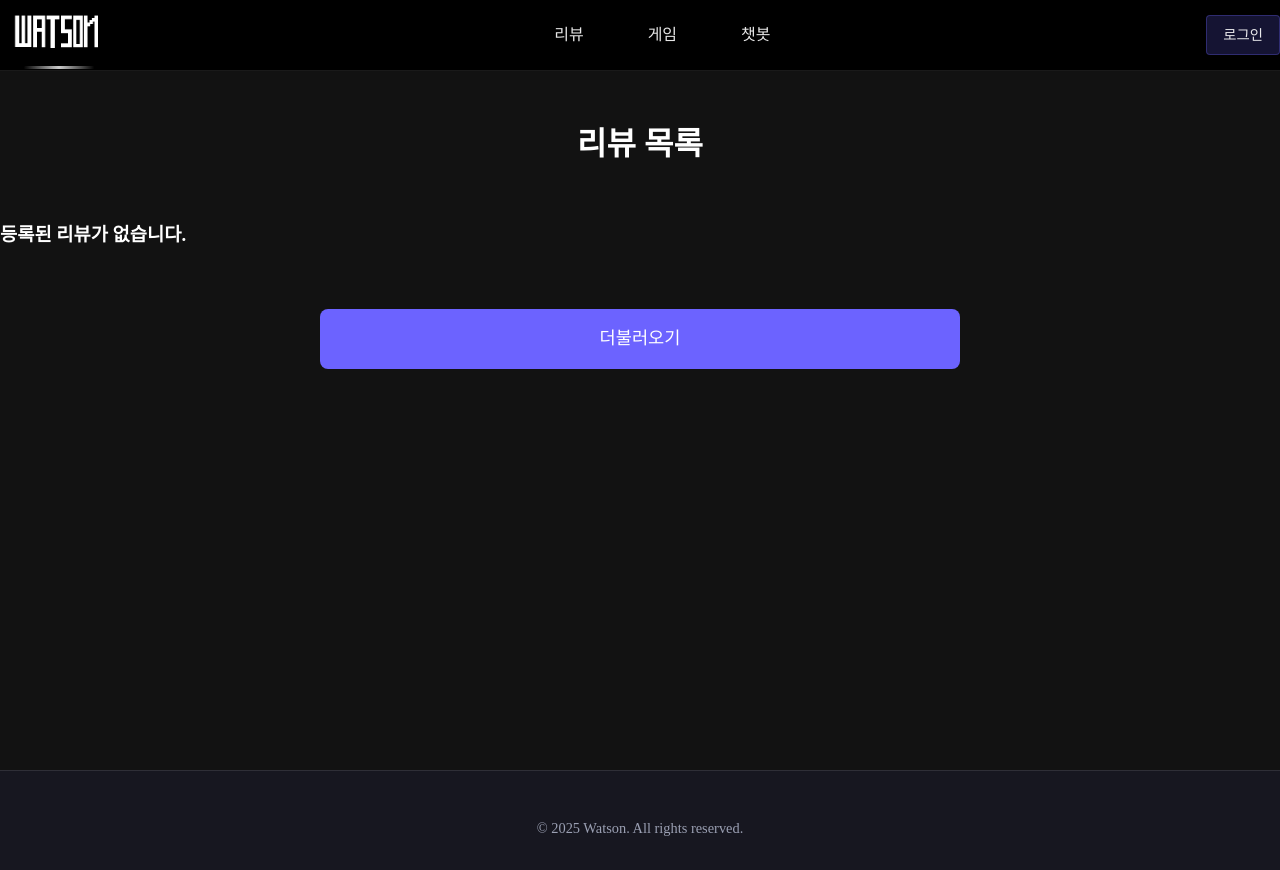
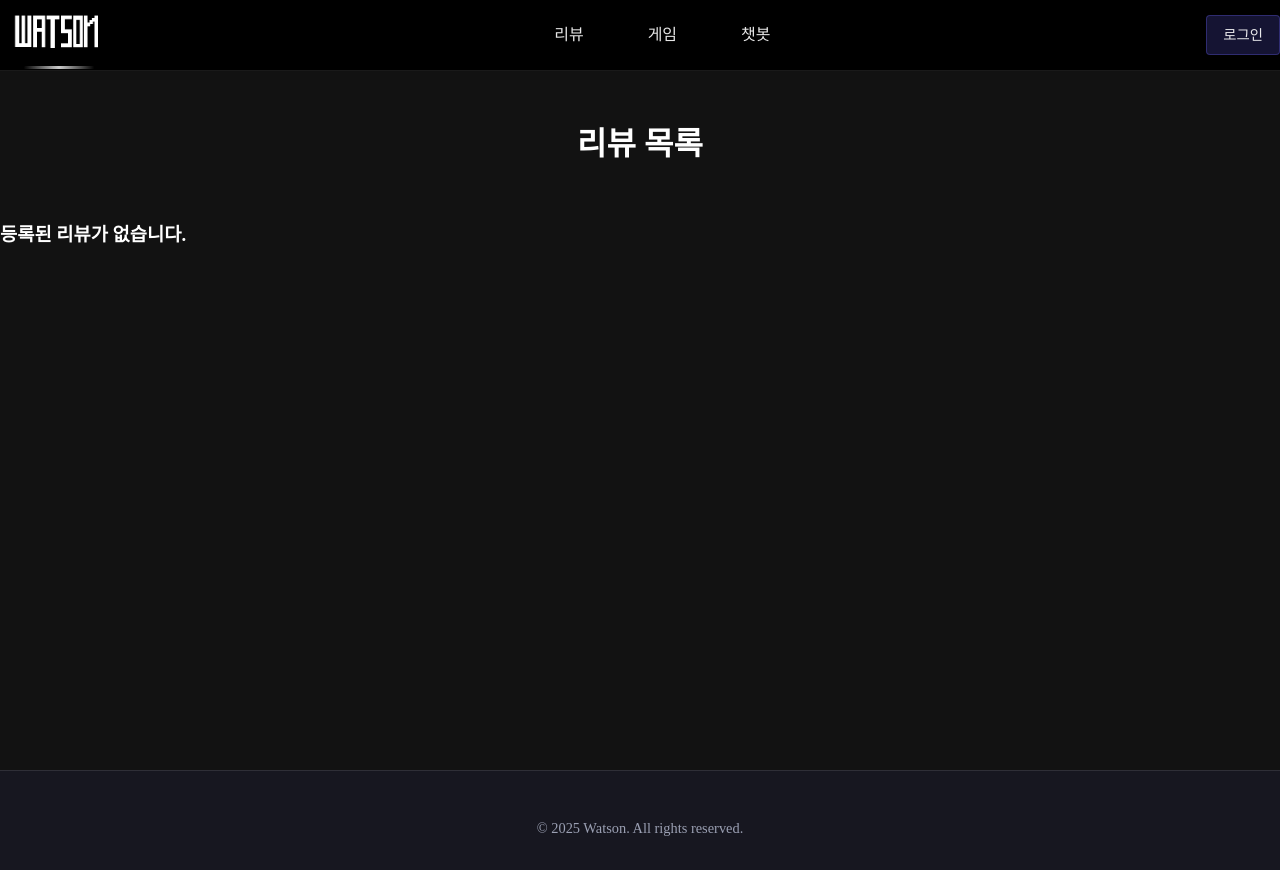
Before and after one commit to teamN-watson/watson-frontend, a React (Vite) app: page /review in a window 1280 px wide. Built offline with nearby package versions, Linux system fonts and the light colour scheme; a web font is replaced by a local one.

Commit message:
Fix: review css

```diff
--- a/src/assets/css/review/list.css
+++ b/src/assets/css/review/list.css
@@ -98,4 +98,5 @@ background-color: rgb(15 25 35);
 .ReviewlistContainer .game_rating {
     display: flex;
     flex-direction: column;
+    min-width: 150px;
 }
--- a/src/pages/review/list.jsx
+++ b/src/pages/review/list.jsx
@@ -88,7 +88,7 @@ export default function ReviewList() {
                     )
                 })}
                 {reviews?.length == 0 && <div className='empty_list'><h3>등록된 리뷰가 없습니다.</h3></div>}
-                {hasNext && <button className='more-button' onClick={fetchMoreItems}>더불러오기</button>}
+                {reviews?.length !== 0 && hasNext && <button className='more-button' onClick={fetchMoreItems}>더불러오기</button>}
             </div>
         </div>
     )
```
